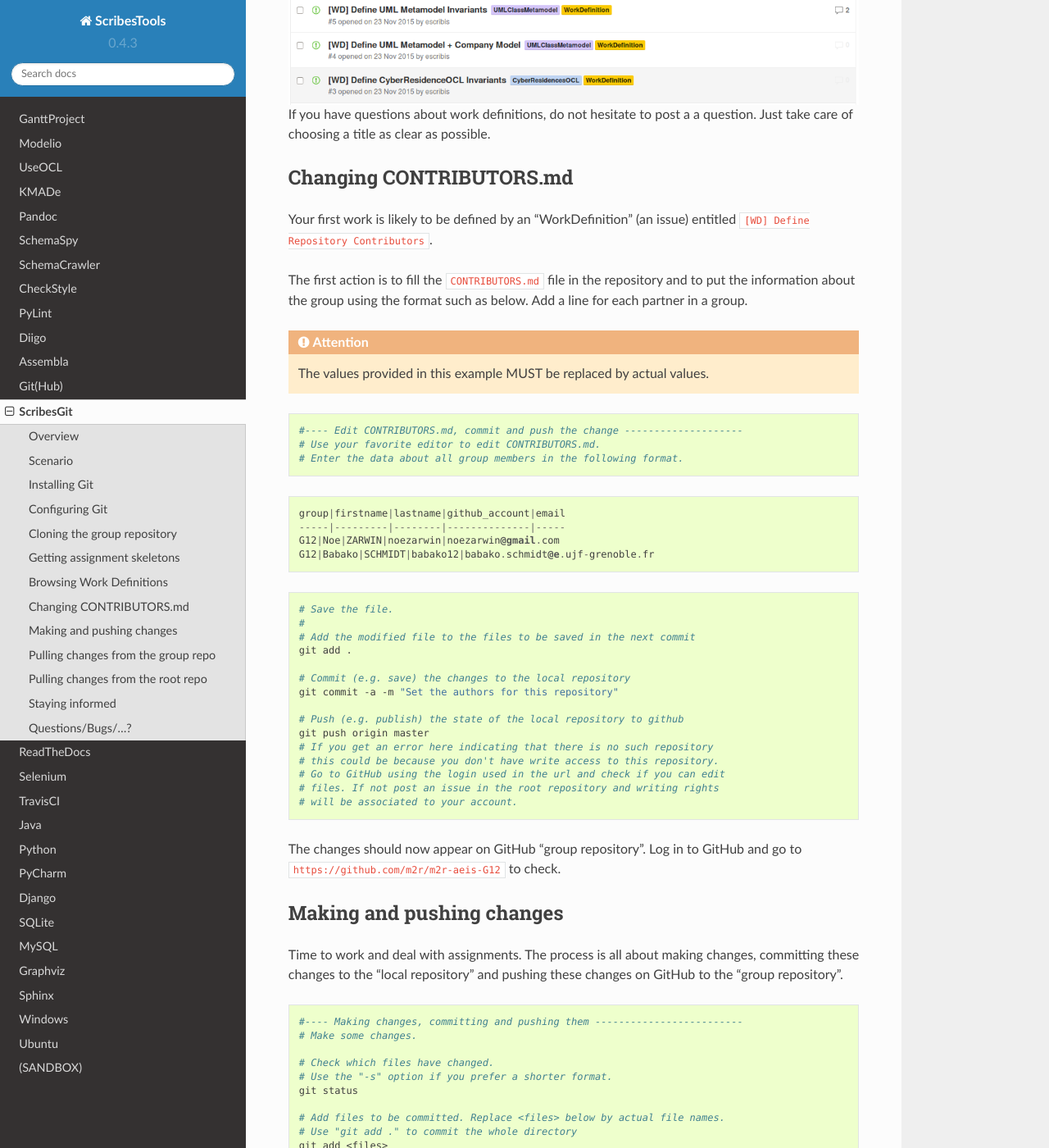
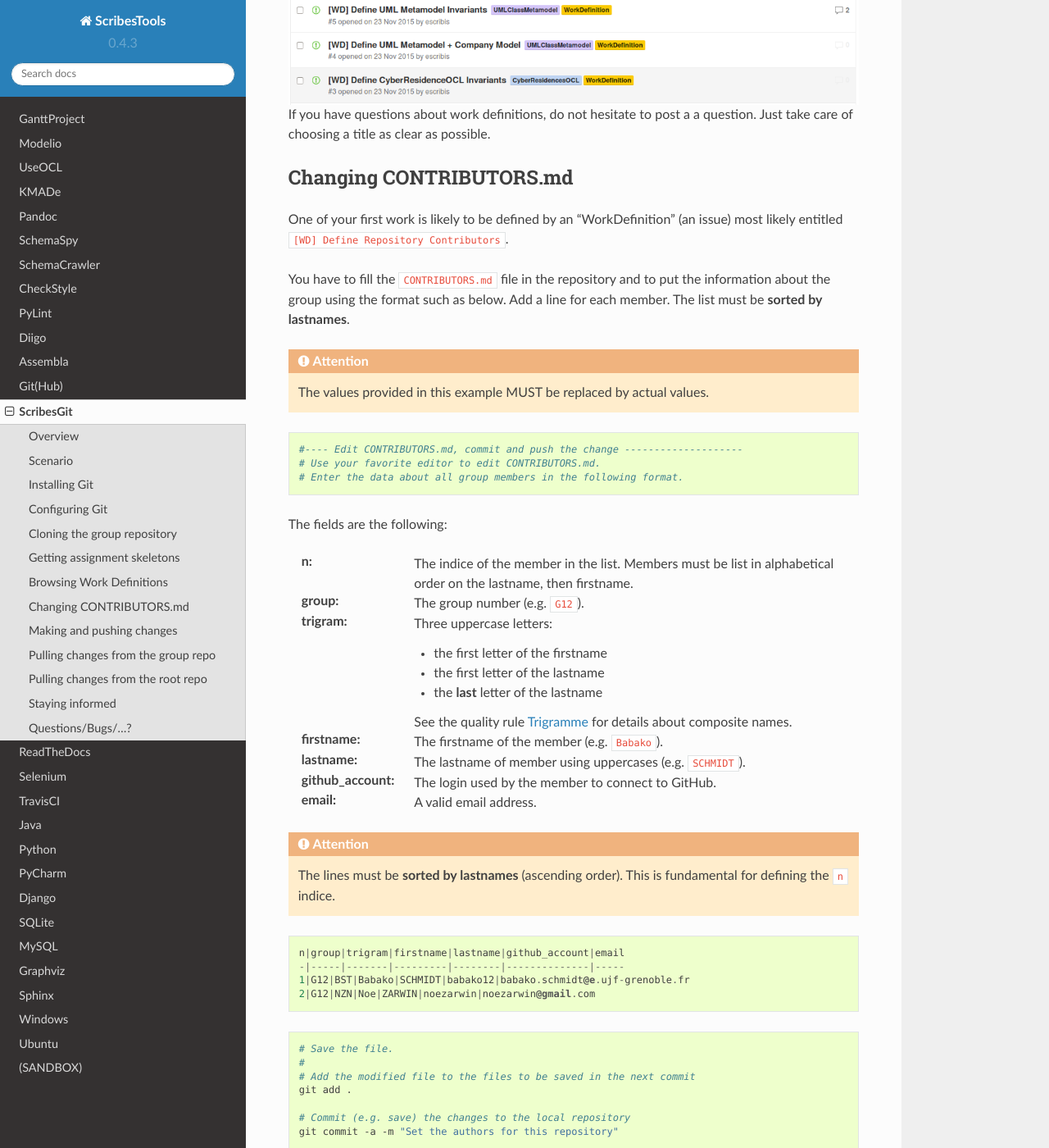
Before and after one commit to ScribesZone/ScribesTools, a Sphinx documentation site: the page built from docs/scribesgit/index.rst, in a window 1280 px wide and 1400 px high, scrolled down 4391 px. Shown: the whole window at 82% size. Built offline with Sphinx 7.4.7 and the Read the Docs theme 2.0.0, drawn with Linux system fonts in a browser that asks for light colours; some of the changed text lies outside the part shown.

Commit message:
add trigram, n fields in CONTRIBUTORS + more doc

```diff
--- a/docs/scribesgit/index.rst
+++ b/docs/scribesgit/index.rst
@@ -233,14 +233,14 @@ a question. Just take care of choosing a title as clear as possible.
 Changing CONTRIBUTORS.md
 ------------------------
 
-Your first work is likely to be defined by an "WorkDefinition" (an issue)
-entitled ``[WD] Define Repository Contributors``.
+One of your first work is likely to be defined by an "WorkDefinition"
+(an issue) most likely entitled ``[WD] Define Repository Contributors``.
 
-The first action is to fill the ``CONTRIBUTORS.md`` file in the repository
+You have to fill the ``CONTRIBUTORS.md`` file in the repository
 and to put the information about the group using the format such as below.
-Add a line for each partner in a group.
+Add a line for each member. The list must be **sorted by lastnames**.
 
-.. attention::
+..  attention::
     The values provided in this example MUST be replaced by actual values.
 
 ..  code-block:: bash
@@ -249,12 +249,42 @@ Add a line for each partner in a group.
     # Use your favorite editor to edit CONTRIBUTORS.md.
     # Enter the data about all group members in the following format.
 
+The fields are the following:
+
+:n:
+    The indice of the member in the list. Members must be list
+    in alphabetical order on the lastname, then firstname.
+:group:
+    The group number (e.g. ``G12``).
+:trigram:
+    Three uppercase letters:
+
+    * the first letter of the firstname
+    * the first letter of the lastname
+    * the **last** letter of the lastname
+
+    See the quality rule
+    `Trigramme <http://scribesquality.readthedocs.org/en/latest/packages/Nomenclature.html#trigramme>`_
+    for details about composite names.
+:firstname:
+    The firstname of the member (e.g. ``Babako``).
+:lastname:
+    The lastname of member using uppercases (e.g. ``SCHMIDT``).
+:github_account:
+    The login used by the member to connect to GitHub.
+:email:
+    A valid email address.
+
+..  attention::
+    The lines must be **sorted by lastnames** (ascending order).
+    This is fundamental for defining the ``n`` indice.
+
 ::
 
-    group|firstname|lastname|github_account|email
-    -----|---------|--------|--------------|-----
-    G12|Noe|ZARWIN|noezarwin|noezarwin@gmail.com
-    G12|Babako|SCHMIDT|babako12|babako.schmidt@e.ujf-grenoble.fr
+    n|group|trigram|firstname|lastname|github_account|email
+    -|-----|-------|---------|--------|--------------|-----
+    1|G12|BST|Babako|SCHMIDT|babako12|babako.schmidt@e.ujf-grenoble.fr
+    2|G12|NZN|Noe|ZARWIN|noezarwin|noezarwin@gmail.com
 
 ..  code-block:: bash
 
```
Also changed, not shown: other parts of docs/scribesgit/index.rst (+1 -1 lines).
